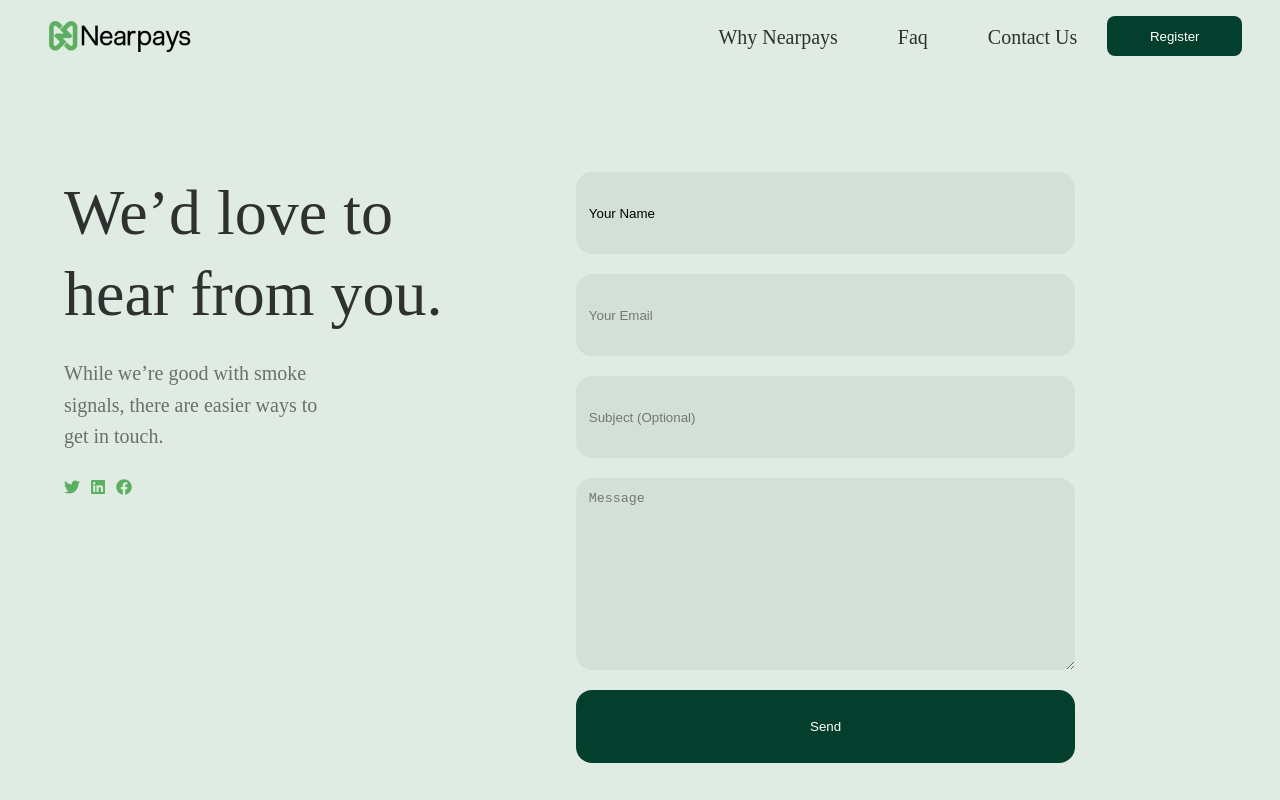
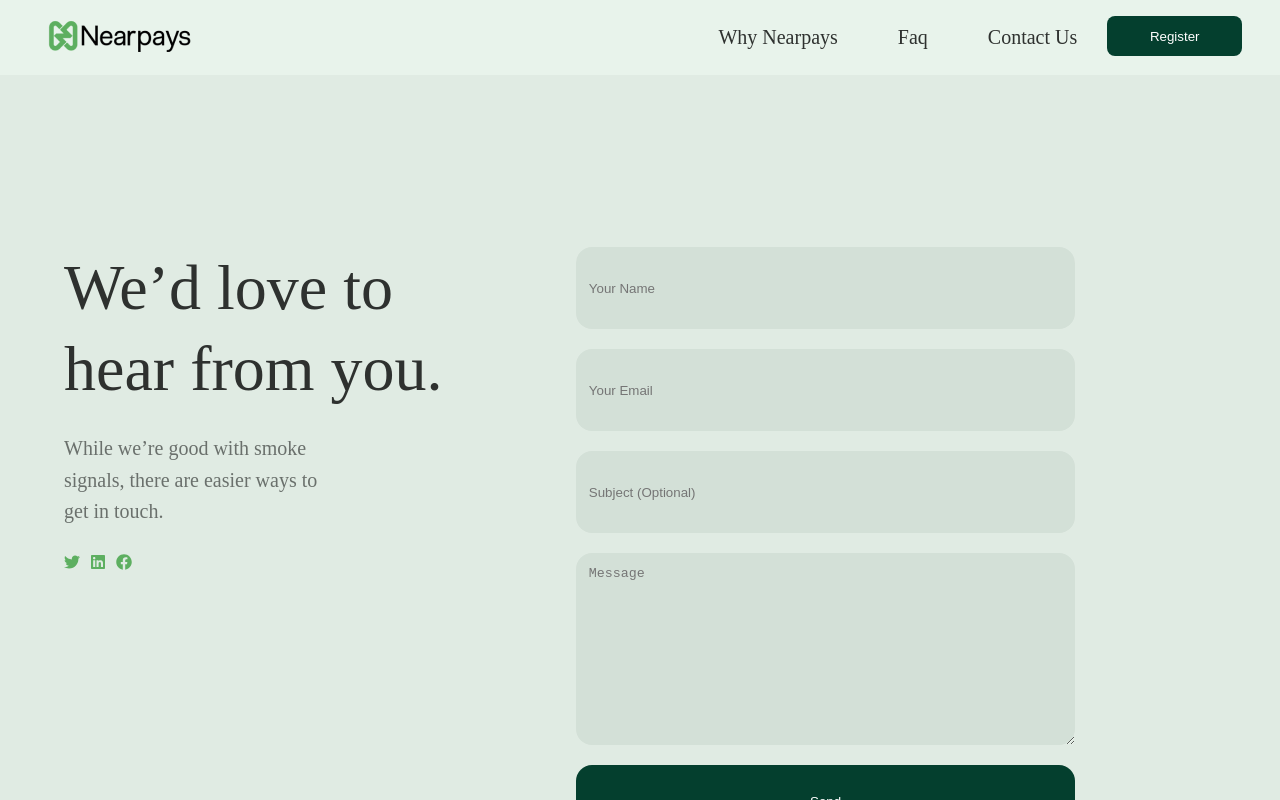
Before and after one commit to lukeola/nearpays, a React (Create React App) app: page /contact-us in a window 1280 px wide. Shown: the top 800 px of the page. Built offline with nearby package versions, Linux system fonts and the light colour scheme.

Commit message:
nav  update 7

```diff
--- a/src/components/navbar/index.js
+++ b/src/components/navbar/index.js
@@ -6,7 +6,7 @@ import Logo from '../../../src/images/nearpayslogo.png'
 const Navbar = () => {
 
 //************Mobile Responsive View*************/
-    const [Mobile, setMobile] = useState(false)
+const [Mobile, setMobile] = useState(false)
 
 //***************change nav color when scrolling***************/
 
@@ -31,8 +31,8 @@ useEffect(() => {
 
 
   return (
-    <header id="header" className={color ? "header-bg" : "header"}>
-    <nav className='navbar'>
+    <div className={color ? "header-bg" : "header"} >
+    <nav className='navbar' >
     <Link to="/" className='logo'>
     <img src={Logo}  alt='NearPays'/>
     </Link>
@@ -59,7 +59,7 @@ useEffect(() => {
             {Mobile ? ( <i className='fas fa-times'/>) : (<i className='fas fa-bars' />)}
         </button>
     </nav>
-    </header>
+    </div>
   )
 }
 
--- a/src/components/navbar/navbar.css
+++ b/src/components/navbar/navbar.css
@@ -4,23 +4,21 @@
     box-sizing: border-box;
 }
 
-#header {
+
+.header {
+    background-color:#E8F3EB;
+    z-index: 999;
+}
+
+.header-bg {
+    background-color: rgb(224,235,227, 0.9);
+    height: 75px;
+    transition: all 0.9s ease-in-out;
     position: fixed;
     top: 0;
     bottom: 0;
     width: 100%;
     z-index: 999;
-
-}
-
-.header {
-    background-color: transparent;
-}
-
-.header-bg {
-    background-color: rgb(224,235,227, 0.9);
-    height: 75px;
-    transition: all 0.3s ease-in-out;
 }
 
 .navbar {
@@ -117,7 +115,7 @@
         top: 75px;
         transition: all 0.8s ease-in-out;
         width: 100%;
-        z-index: 5;
+        z-index: 999;
         text-align: center;
     }
 
--- a/src/components/swipper/swipper.css
+++ b/src/components/swipper/swipper.css
@@ -51,7 +51,7 @@
         overflow: hidden;
         max-width: 90%;
         height: 350px;
-        z-index: 5;
+        /* z-index: 5; */
         left: 5%;
 
       }
--- a/src/pages/contact-us/ContactElements.js
+++ b/src/pages/contact-us/ContactElements.js
@@ -6,6 +6,7 @@ export const ContactContainer = styled.div`
     display: flex;
     height: 903px;
     background: #E0EBE3;
+
 
     @media screen and (max-width: 769px) {
         flex-direction: column;
--- a/src/pages/contact-us/index.js
+++ b/src/pages/contact-us/index.js
@@ -21,7 +21,7 @@ const ContactUs = () => {
       e.target.reset()
   };
 
-  const [message, setMessage] = useState('Your Name');
+  const [message, setMessage] = useState('');
 
   // 👇️ called every time input's value changes
   const handleChange = event => {
```
